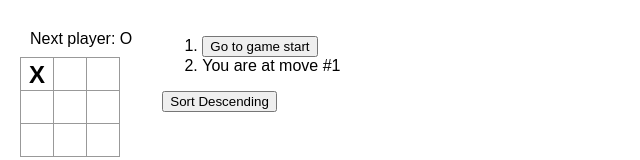
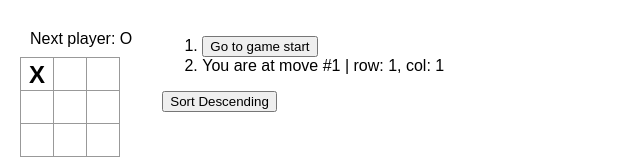
Before and after one commit to gustavoghislandi/estudos_react, a React (Create React App) app in the folder tutorial/tic-tac-toe/: page / in a window 1280 px wide. Both pictures are taken after a click on the button 37 px from the left and 74 px from the top of the page. Shown: the top 160 px of the page, without its empty margins (0-640 px from the left). Built offline with nearby package versions, Linux system fonts and the light colour scheme.

Commit message:
Improvement 5 - funcionando.

```diff
--- a/tutorial/tic-tac-toe/src/App.js
+++ b/tutorial/tic-tac-toe/src/App.js
@@ -3,6 +3,7 @@ import Board from "./components/Board";
 
 
 export default function Game() {
+  const [rowCol, setRowCol] = useState([]);
   const [history, setHistory] = useState([Array(9).fill(null)]); // Perceba como [Array(9).fill(null)] é um array com um único item, o qual é em si um array de 9 nulls.
   const [currentMove, setCurrentMove] = useState(0);
   const xIsNext = currentMove % 2 === 0;
@@ -13,19 +14,33 @@ export default function Game() {
   const orderedHistory = isAscending ? history : [...history].reverse(); // variável intermediária que deixa o history intacto. Spread cria uma cópia.
   // orderedHistory controla apenas a ordem de exibição. history nunca é mutado; a cópia evita efeitos colaterais no estado. Não mutar estado é regra estrutural do React, não só “boa prática”.
 
+  function getSquareIndex(move) {
+    if (move === 0) return null; // no move 0 não existe índice
+    const prev = history[move - 1];
+    const curr = history[move];
+
+    // retorna o índice do square que mudou
+    return prev.findIndex((value, i) => value !== curr[i]);
+  }
+
   const moves = orderedHistory.map((squares, move) => {
 
     const realMove = isAscending ? move : history.length - 1 - move; // move → posição visual na lista | realMove → índice verdadeiro no history. Porque quando false o index real é reverso ao acendente/original; e quando é ascendente o index real é o próprio move.
 
     let description;
+    let squareIndex = getSquareIndex(realMove)
+
     if (realMove === currentMove) {
       if (realMove === 0) {
         return <li>You are at the game start</li>
       } else
-        return <li>You are at move #{realMove}</li>
+        console.log(history)
+        return <li>You are at move #{realMove} | row: {rowCol[squareIndex][0]}, col: {rowCol[squareIndex][1]}</li>
     } else {
       if (realMove > 0) {
-        description = 'Go to move #' + realMove;
+        console.log(`row: ${rowCol[realMove-1][0]}`)
+        console.log(`col: ${rowCol[realMove-1][1]}`)
+        description = `Go to move # ${realMove} | row: ${rowCol[realMove-1][0]}, col: ${rowCol[realMove-1][1]}`;
       } else {
         description = 'Go to game start';
       }
@@ -53,7 +68,7 @@ export default function Game() {
   return (
     <div className="game">
       <div className="game-board">
-        <Board xIsNext={xIsNext} squares={currentSquares} onPlay={handlePlay} />
+        <Board xIsNext={xIsNext} squares={currentSquares} onPlay={handlePlay} setRowCol={setRowCol}/>
       </div>
       <div className="game-info">
         <ol>
--- a/tutorial/tic-tac-toe/src/components/Board.jsx
+++ b/tutorial/tic-tac-toe/src/components/Board.jsx
@@ -1,6 +1,7 @@
+import { useEffect } from "react";
 import Square from "./Square";
 
-export default function Board({ xIsNext, squares, onPlay }) {
+export default function Board({ xIsNext, squares, onPlay, setRowCol }) {
   // const [xIsNext, setXIsNext] = useState(true);
   // const [squares, setSquares] = useState(Array(9).fill(null)); // Array(9).fill(null) creates an array with nine elements and sets each of them to null.
   const winner = calculateWinner(squares);
@@ -12,7 +13,7 @@ export default function Board({ xIsNext, squares, onPlay }) {
     status = "Next player: " + (xIsNext ? "X" : "O");
   }
 
-  function handleClick(i) {
+  function handleClick(i, row, col) {
     // Se squares[i] for 'truthy', só retorna. Ou calcula vencedor.
     if (squares[i] || calculateWinner(squares)) {
       return;
@@ -24,6 +25,12 @@ export default function Board({ xIsNext, squares, onPlay }) {
       nextSquares[i] = 'O';
     }
     onPlay(nextSquares)
+
+    setRowCol(prev => {
+      const rc = [...prev]
+      rc[i] = [row + 1, col +1]
+      return rc
+    })
   }
 
   function calculateWinner(squares) {
@@ -51,6 +58,18 @@ export default function Board({ xIsNext, squares, onPlay }) {
     return null;
   }
 
+  useEffect(() => {
+    const positions = [];
+
+    [...Array(3)].forEach((_, row) => {
+      [...Array(3)].forEach((_, col) => {
+        positions.push([row + 1, col + 1]);
+      });
+    });
+
+    setRowCol(positions);
+  }, []);
+
   const board = [...Array(3)].map((_, row) => ( //  _ underscore é convenção de nome de parâmetro não usado.
     <div className="board-row">
       {[...Array(3)].map((square, col) => { // Spread é necessário para o array ter índices. Array(3) não funcionaria. Poderia ser Array(3).fill(null) ou [0, 1, 2].
@@ -63,7 +82,7 @@ export default function Board({ xIsNext, squares, onPlay }) {
           <Square
             key={`square-${index}`}
             value={squares[index]}
-            onSquareClick={() => handleClick(index)}
+            onSquareClick={() => handleClick(index, row, col)}
             styles={{backgroundColor: "yellow"}}
           />
         );
@@ -73,7 +92,7 @@ export default function Board({ xIsNext, squares, onPlay }) {
           <Square
             key={index}
             value={squares[index]}
-            onSquareClick={() => handleClick(index)}
+            onSquareClick={() => handleClick(index, row, col)}
           />
         );
       })}
```
Also changed, not shown: 2 other files (tests, documents, lock files or other folders).
